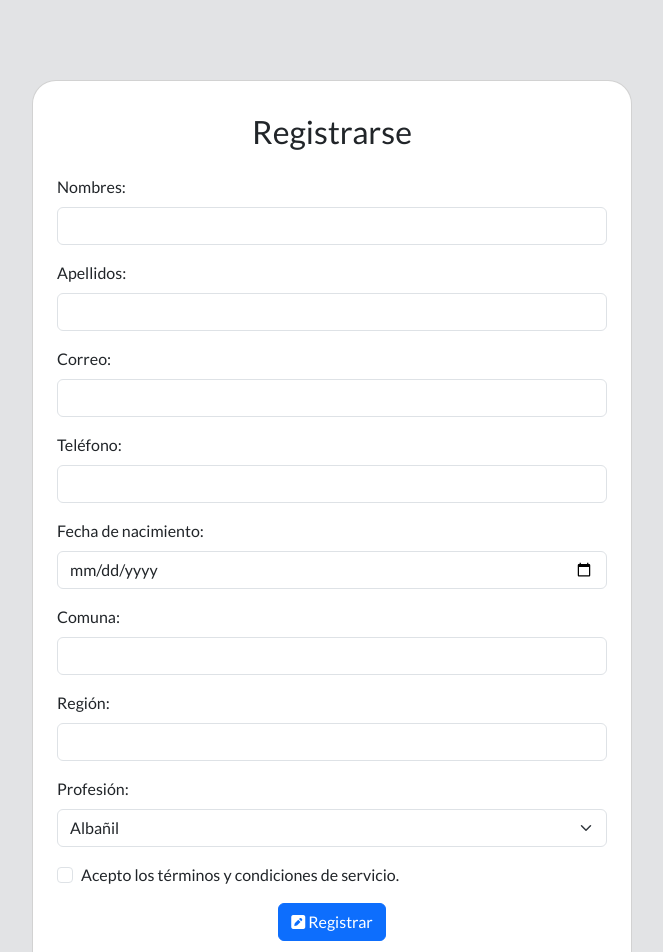
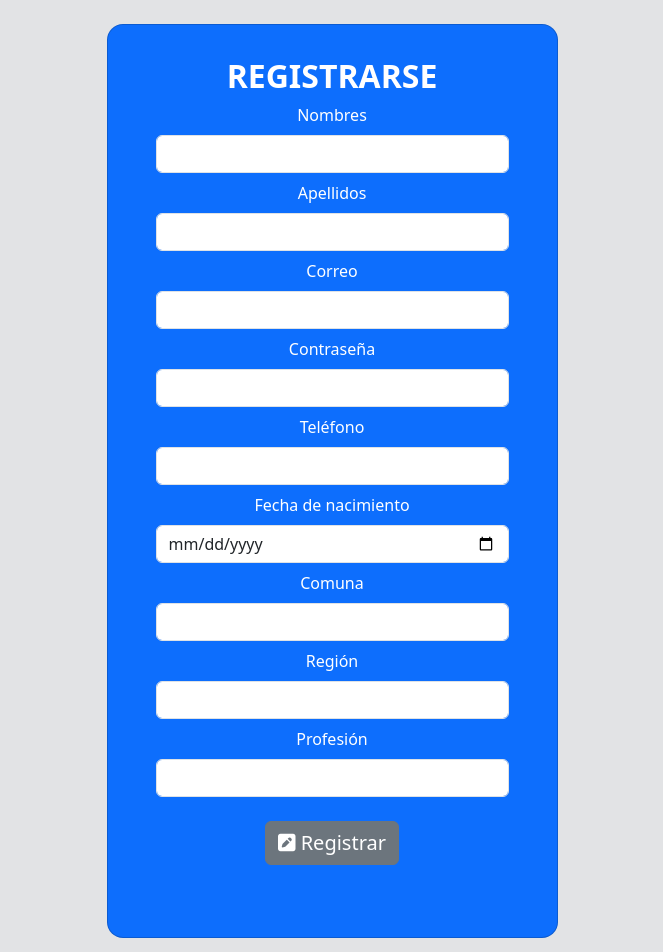
Before and after one commit to Qm-Dev/grupo4diseno20232, a React (Create React App) app in the folder proyecto-diseno-software-20232/: page /register in a window 1280 px wide. Shown: the top 952 px of the page, without its empty margins (308-971 px from the left). Built offline with nearby package versions, Linux system fonts and the light colour scheme.

Commit message:
Cambio registro

```diff
--- a/proyecto-diseno-software-20232/src/Pages/Register.js
+++ b/proyecto-diseno-software-20232/src/Pages/Register.js
@@ -1,103 +1,75 @@
 import React from 'react';
+import { Link } from 'react-router-dom';
 import 'bootstrap/dist/css/bootstrap.min.css';
+import 'bootstrap/dist/js/bootstrap.bundle.min.js';
 
-const formStyle = {
-        maxWidth: '600px',
-        marginLeft: 'auto',
-        marginRight: 'auto',
-        marginTop: '5%',
-        marginBottom: '5%',
-        padding: '0.5rem',
-        borderRadius: '1.5rem',
-        fontFamily: 'Lato',
+
+const cardStyle = {
+    borderRadius: '1rem',
+    backgroundColor: '#1a1a1a',
 };
 
-function Register() {
-
-    // TODO: Font Styles
+function Login() {
 
     return (
-        <main className="d-flex align-items-center justify-content-center bg-secondary-subtle min-vh-100">
-            <div class="container mx-auto max-width-50 pt-4 pb-4">
-                <div style={formStyle} class="card">
-                    <h2 class="card-title text-center mt-4">Registrarse</h2>
-                    <div class="card-body">
-                {/* Formulario de registro */}
-                <form >
-                    <div class="mb-3">
-                        <label for="nombres" class="form-label">Nombres:</label>
-                        <input type="text" class="form-control" id="nombres" required></input>
+        <main className='bg-secondary-subtle min-vh-100'>
+            <section className="bg-secondary-subtle">
+                <div className="container py-4">
+                    <div className="row d-flex justify-content-center align-items-center">
+                        <div className="col-12 col-md-8 col-lg-6 col-xl-5">
+                            <div className="card bg-primary text-white" style={cardStyle}>
+                                <div className="card-body px-5 py-2 text-center">
+                                    {/* Formulario de inicio de sesión */}
+                                    <div className="mb-md-5 mt-md-4 pb-0">
+                                        <h2 className="fw-bold mb-2 text-uppercase">Registrarse</h2>
+                                        <div className="form-outline form-white mb-2">
+                                            <label className="form-label" htmlFor="text">Nombres</label>
+                                            <input type="text" id="" className="form-control" />
                                         </div>
-                    <div class="mb-3">
-                        <label for="apellidos" class="form-label">Apellidos:</label>
-                        <input type="text" class="form-control" id="apellidos" required></input>
+                                        <div className="form-outline form-white mb-2">
+                                            <label className="form-label" htmlFor="text">Apellidos</label>
+                                            <input type="text" id="" className="form-control" />
                                         </div>
-                    <div class="mb-3">
-                        <label for="correo" class="form-label">Correo:</label>
-                        <input type="email" class="form-control" id="correo" required></input>
+                                        <div className="form-outline form-white mb-2">
+                                            <label className="form-label" htmlFor="text">Correo</label>
+                                            <input type="email" id="" className="form-control" />
                                         </div>
-                    <div class="mb-3">
-                        <label for="telefono" class="form-label">Teléfono:</label>
-                        <input type="tel" class="form-control" id="telefono" required></input>
+                                        <div className="form-outline form-white mb-2">
+                                            <label className="form-label" htmlFor="typePasswordX">Contraseña</label>
+                                            <input type="password" id="typePasswordX" className="form-control" />
                                         </div>
-                    <div class="mb-3">
-                        <label for="fechaNacimiento" class="form-label">Fecha de nacimiento:</label>
-                        <input type="date" class="form-control" id="fechaNacimiento" required></input>
+                                        <div className="form-outline form-white mb-2">
+                                            <label className="form-label" htmlFor="text">Teléfono</label>
+                                            <input type="tel" id="" className="form-control" />
                                         </div>
-                    <div class="mb-3">
-                        <label for="comuna" class="form-label">Comuna:</label>
-                        <input type="text" class="form-control" id="comuna" required></input>
+                                        <div className="form-outline form-white mb-2">
+                                            <label className="form-label" htmlFor="text">Fecha de nacimiento</label>
+                                            <input type="date" id="" className="form-control" />
                                         </div>
-                    <div class="mb-3">
-                        <label for="region" class="form-label">Región:</label>
-                        <input type="text" class="form-control" id="region" required></input>
+                                        <div className="form-outline form-white mb-2">
+                                            <label className="form-label" htmlFor="text">Comuna</label>
+                                            <input type="text" id="" className="form-control" />
                                         </div>
-                    <div class="mb-3">
-                        <label for="profesion" class="form-label">Profesión:</label>
-                        <select id="profesion" name="profesion" class="form-select">
-                            <option value="Albañil">Albañil</option>
-                            <option value="Carpintero">Carpintero</option>
-                            <option value="Electricista">Electricista</option>
-                            <option value="Fontanero">Fontanero</option>
-                            <option value="Pintor">Pintor</option>
-                            <option value="Soldador">Soldador</option>
-                            <option value="Techador">Techador</option>
-                            <option value="Jardinero/Landscaper">Jardinero/Landscaper</option>
-                            <option value="Trabajador de demolición">Trabajador de demolición</option>
-                            <option value="Operador de maquinaria pesada">Operador de maquinaria pesada</option>
-                            <option value="Ayudante de construcción">Ayudante de construcción</option>
-                            <option value="Operador de montacargas">Operador de montacargas</option>
-                            <option value="Encargado de limpieza y mantenimiento">Encargado de limpieza y mantenimiento</option>
-                            <option value="Operador de herramientas manuales">Operador de herramientas manuales</option>
-                            <option value="Instalador de aislamiento">Instalador de aislamiento</option>
-                            <option value="Asistente de carpintería">Asistente de carpintería</option>
-                            <option value="Operador de grúa móvil">Operador de grúa móvil</option>
-                            <option value="Operador de excavadora">Operador de excavadora</option>
-                            <option value="Armador de estructuras de acero">Armador de estructuras de acero</option>
-                            <option value="Instalador de suelos">Instalador de suelos</option>
-                            <option value="Operario de encofrado">Operario de encofrado</option>
-                            <option value="Conserje">Conserje</option>
-                            <option value="Operador de compactadora">Operador de compactadora</option>
-                            <option value="Operador de miniexcavadora">Operador de miniexcavadora</option>
-                            <option value="Instalador de tuberías">Instalador de tuberías</option>
-                            <option value="Ayudante de electricista">Ayudante de electricista</option>
-                            <option value="Auxiliar de plomería">Auxiliar de plomería</option>
-                            <option value="Auxiliar de pintura">Auxiliar de pintura</option>
-                        </select>
+                                        <div className="form-outline form-white mb-2">
+                                            <label className="form-label" htmlFor="text">Región</label>
+                                            <input type="text" id="" className="form-control" />
                                         </div>
-                    <div class="form-check mb-3">
-                        <input type="checkbox" class="form-check-input" id="aceptaTerminos" required></input>
-                        <label class="form-check-label" for="aceptaTerminos">Acepto los términos y condiciones de servicio.</label>
+                                        <div className="form-outline form-white mb-2">
+                                            <label className="form-label" htmlFor="text">Profesión</label>
+                                            <input type="text" id="" className="form-control" />
                                         </div>
-                    <div class="text-center pb-3">
-                    <button type="submit" class="btn btn-primary"><i class="fa fa-pencil-square" aria-hidden="true"></i> Registrar</button>
-                    </div>
-                </form>
+                                    <div class="text-center p-3">
+                                    <button type="submit" class="fs-5 btn btn-secondary"><i class="fa fa-pencil-square" aria-hidden="true"></i> Registrar</button>
                                     </div>
                                     </div>
                                 </div>
+                            </div>
+                        </div>
+                    </div>
+                </div>
+            </section>
         </main>
-    )
+    );
 }
 
-export default Register;
+export default Login;
```
Also changed, not shown: proyecto-diseno-software-20232/src/Pages/Register2.js (added, +103 -0 lines). Lines whose indentation alone changed are shown as unchanged.
